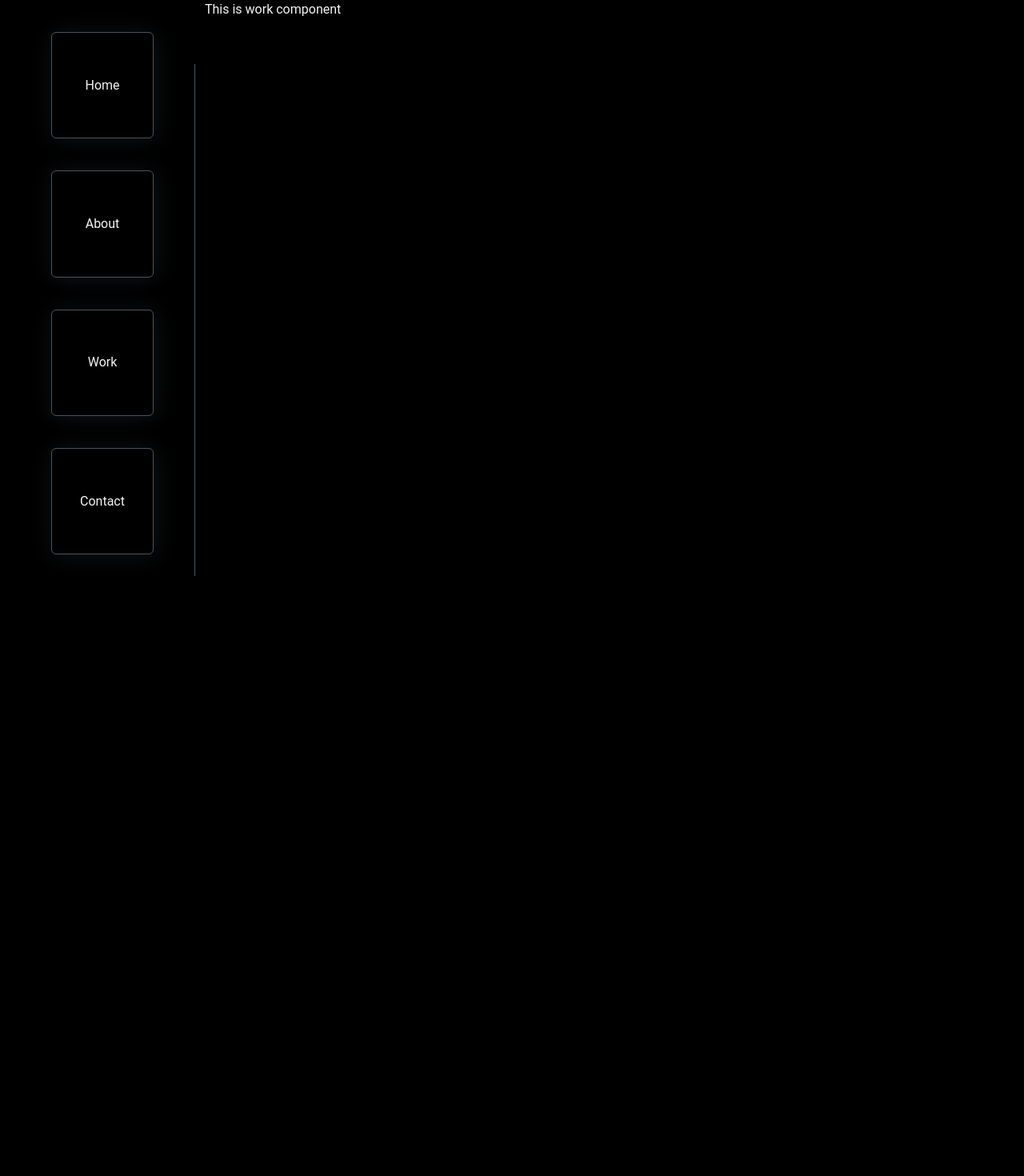
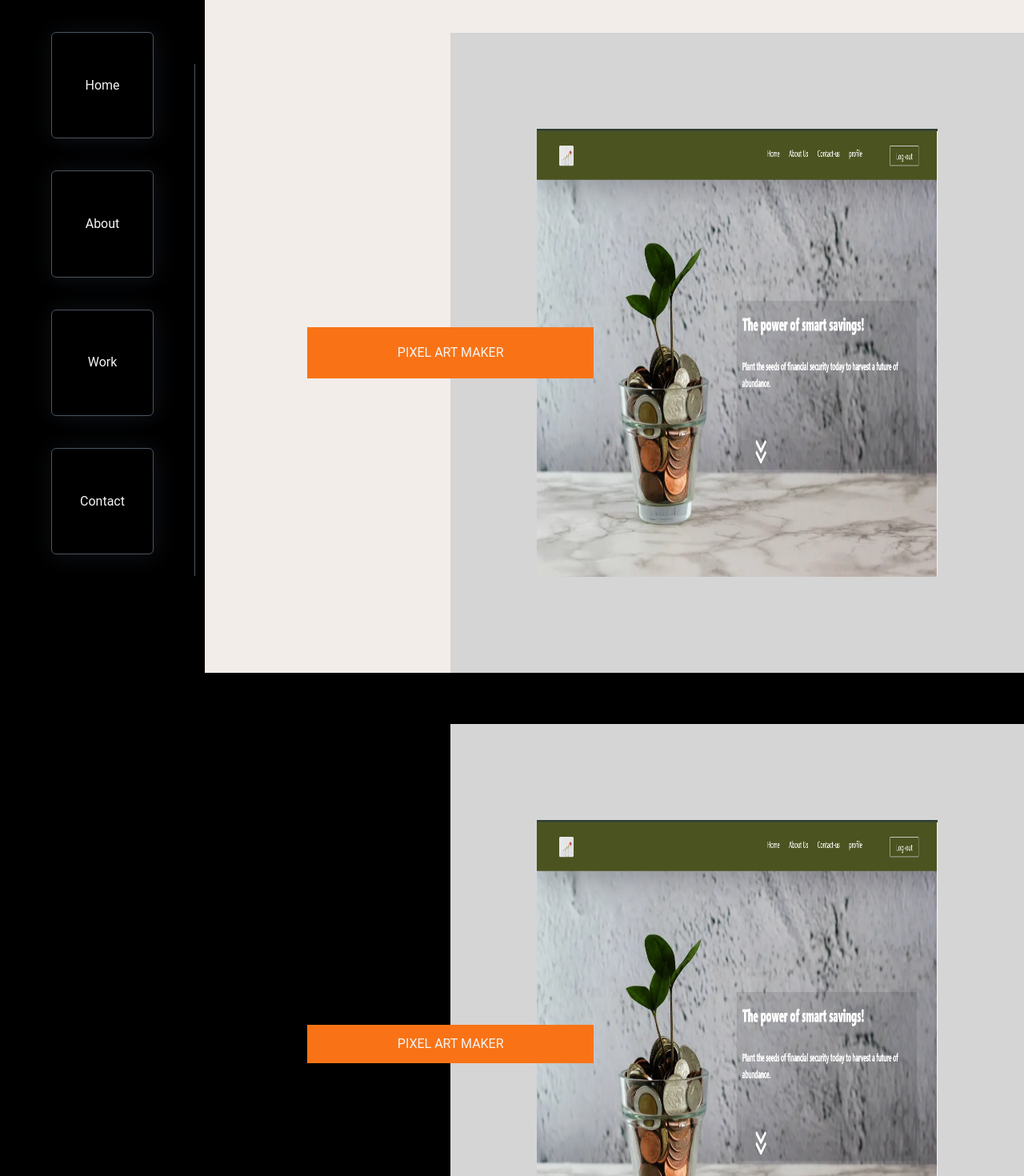
Before and after one commit to 23Mandla/portfolio, a React (Create React App) app: page /work in a window 1280 px wide. Shown: the top 1470 px of the page at 80% size. Before the commit the page ends 800 px from the top, so only its background shows below. Built offline with nearby package versions, Linux system fonts and the light colour scheme.

Commit message:
work 40% done

```diff
--- a/src/componets/Work/Work.js
+++ b/src/componets/Work/Work.js
@@ -1,9 +1,26 @@
-import React from 'react'
+import stokvel from "../../componets/assets/images/stokveel.png";
 
 export default function Work() {
+
+
   return (
-    <div>
-      <h1>This is work component</h1>
+    <div className="relative space-y-16 h-screen">
+      <div className="relative w-[70%] h-full bg-[#D5D5D5] flex items-center justify-center float-right">
+        <div className="absolute -left-[25%] w-1/2 bg-orange-500 text-center py-5">
+          <h1>PIXEL ART MAKER</h1>
+        </div>
+        <div className="w-[70%] h-[70%]">
+          <img src={stokvel} alt="placeholder" className="w-full h-full" />
+        </div>
+      </div>
+      <div className="relative w-[70%] h-full bg-[#D5D5D5] flex items-center justify-center float-right">
+        <div className="absolute -left-[25%] w-1/2 bg-orange-500 py-3 text-center">
+          <h1>PIXEL ART MAKER</h1>
+        </div>
+        <div className="w-[70%] h-[70%]">
+          <img src={stokvel} alt="placeholder" className="w-full h-full" />
+        </div>
+      </div>
     </div>
-  )
+  );
 }
--- a/src/pages/HomePage.js
+++ b/src/pages/HomePage.js
@@ -3,7 +3,7 @@ import Home from "../componets/Home/Home";
 
 export default function HomePage() {
   return (
-    <div className="pt-[4%] h-screen pb-10">
+    <div className=" h-screen pb-10">
       <Home />
     </div>
   );
--- a/src/pages/WorkPage.js
+++ b/src/pages/WorkPage.js
@@ -1,9 +1,9 @@
-import React from 'react'
-import Work from '../componets/Work/Work'
+
+import Work from "../componets/Work/Work"
 
 export default function WorkPage() {
   return (
-    <div>
+    <div className="bg-[#F3EDE9] pt-[4%]">
       <Work />
     </div>
   )
```
